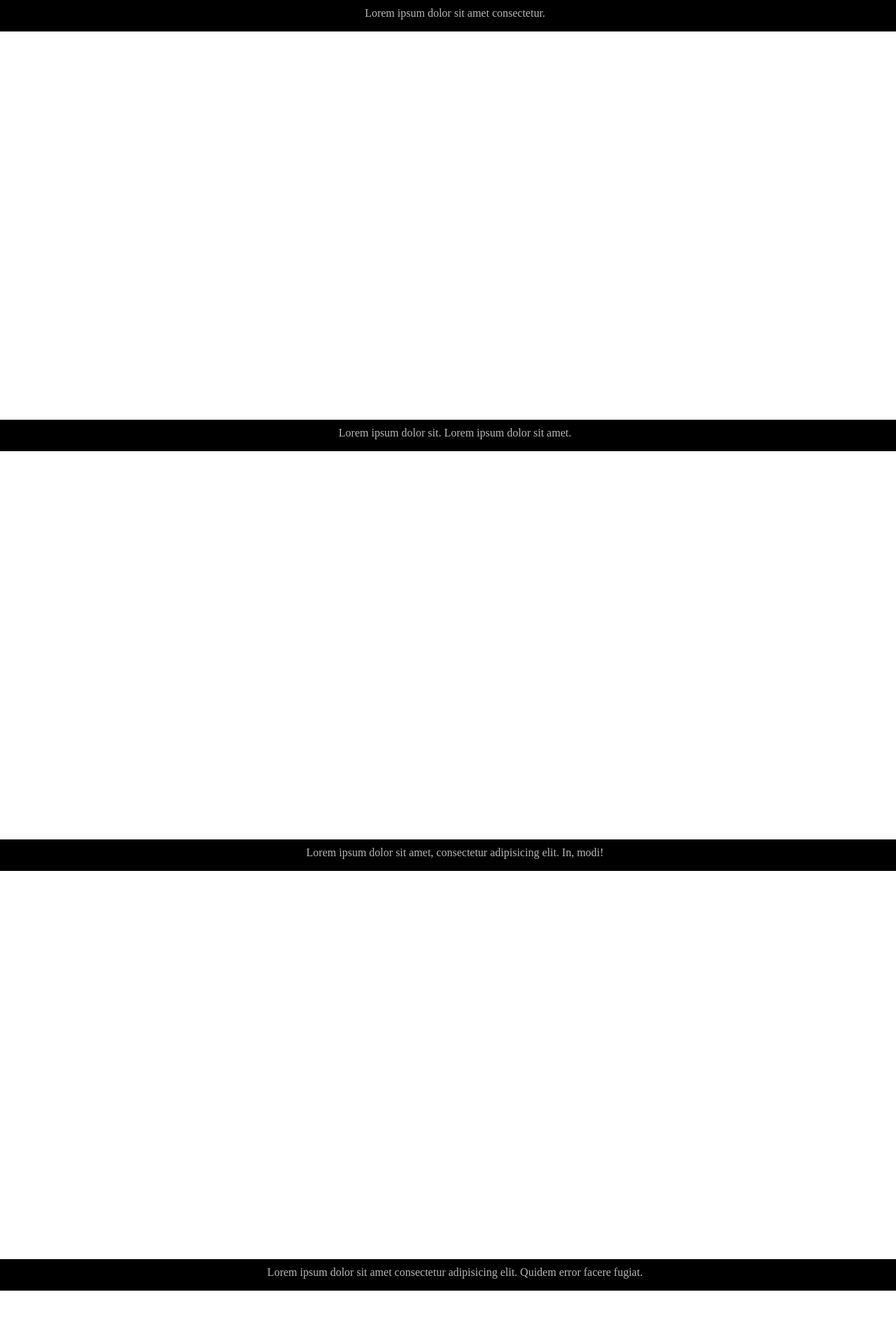
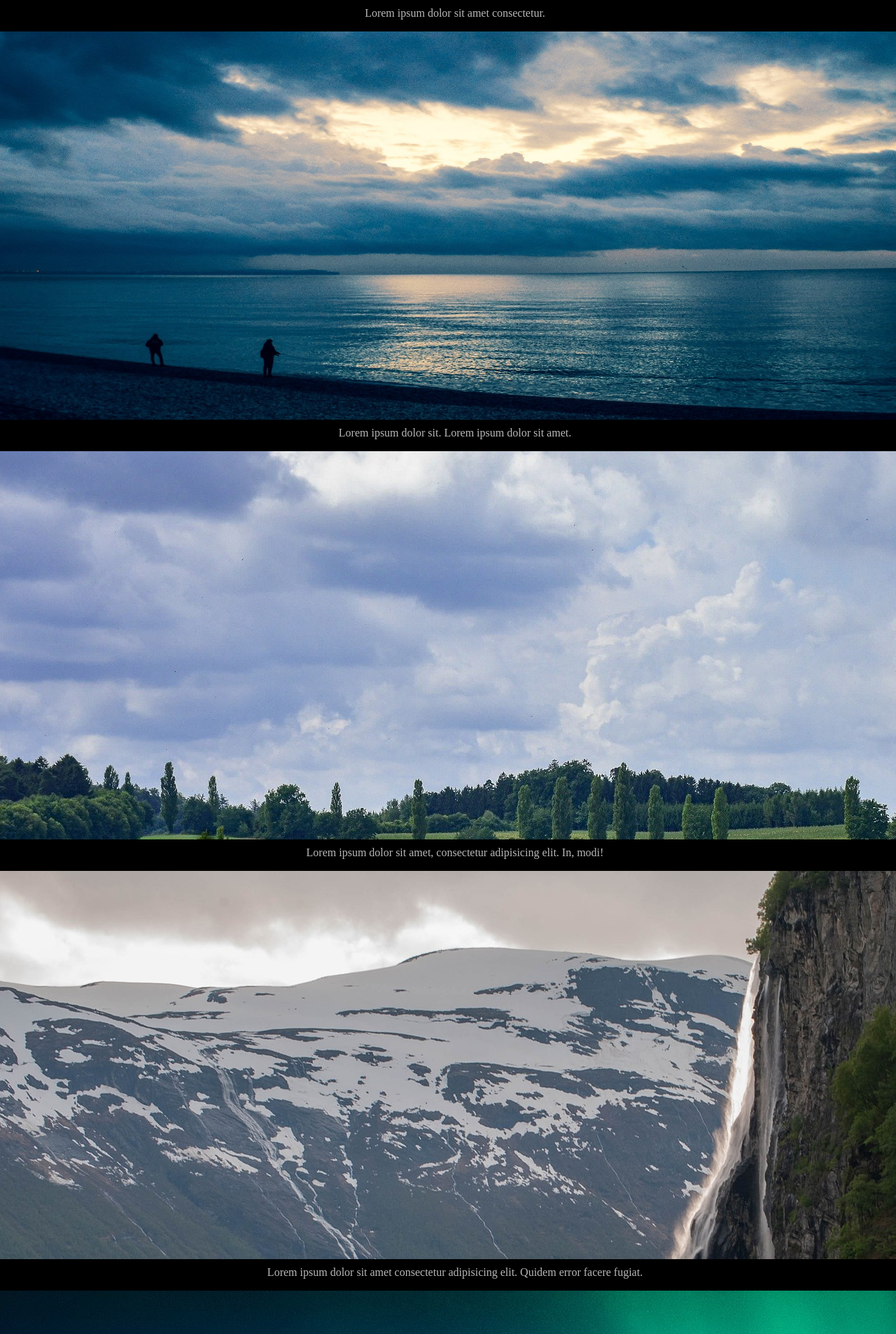
Before and after one commit to Garmah98/Parallax, a plain HTML site: page index.html in a window 1280 px wide. Shown: the top 1907 px of the page at 70% size. Drawn offline with Linux system fonts and the light colour scheme.

Commit message:
Update parallax.css

```diff
--- a/parallax.css
+++ b/parallax.css
@@ -3,7 +3,7 @@ body {
 	padding: 0;
 }
 .firstPage {
-	background: url(img/coast-g29f3209d4_1920.jpg);
+	background: url(imgs/coast-g29f3209d4_1920.jpg);
 	background-size: 100% 100%;
 	background-attachment: fixed;
 	width: 100%;
@@ -11,28 +11,28 @@ body {
 	margin: auto;
 }
 .secondPage {
-	background: url(img/meadow-g4b2ad3180_1920.jpg);
+	background: url(imgs/meadow-g4b2ad3180_1920.jpg);
 	background-attachment: fixed;
 	width: 100%;
 	height: 600px;
 	margin: auto;
 }
 .thirdPage {
-	background: url(img/norway-g7c2035d1e_1920.jpg);
+	background: url(imgs/norway-g7c2035d1e_1920.jpg);
 	background-attachment: fixed;
 	width: 100%;
 	height: 600px;
 	margin: auto;
 }
 .fourthPage {
-	background: url(img/sea-ge5bf2c2ab_1920.jpg);
+	background: url(imgs/sea-ge5bf2c2ab_1920.jpg);
 	background-attachment: fixed;
 	width: 100%;
 	height: 600px;
 	margin: auto;
 }
 .fifthPage {
-	background: url(img/sea-gec4015c3b_1920.jpg);
+	background: url(imgs/sea-gec4015c3b_1920.jpg);
 	background-attachment: fixed;
 	width: 100%;
 	height: 600px;
```
